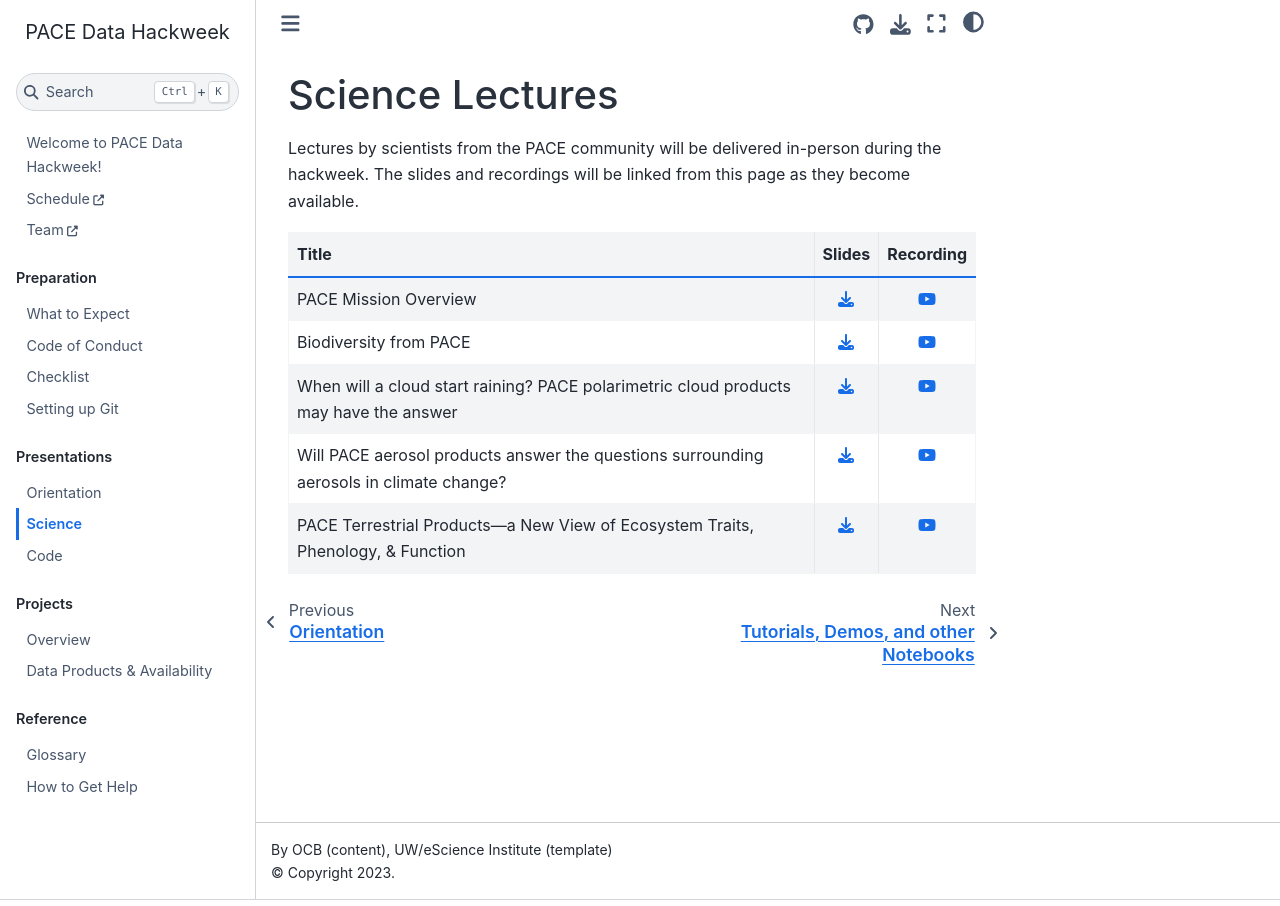
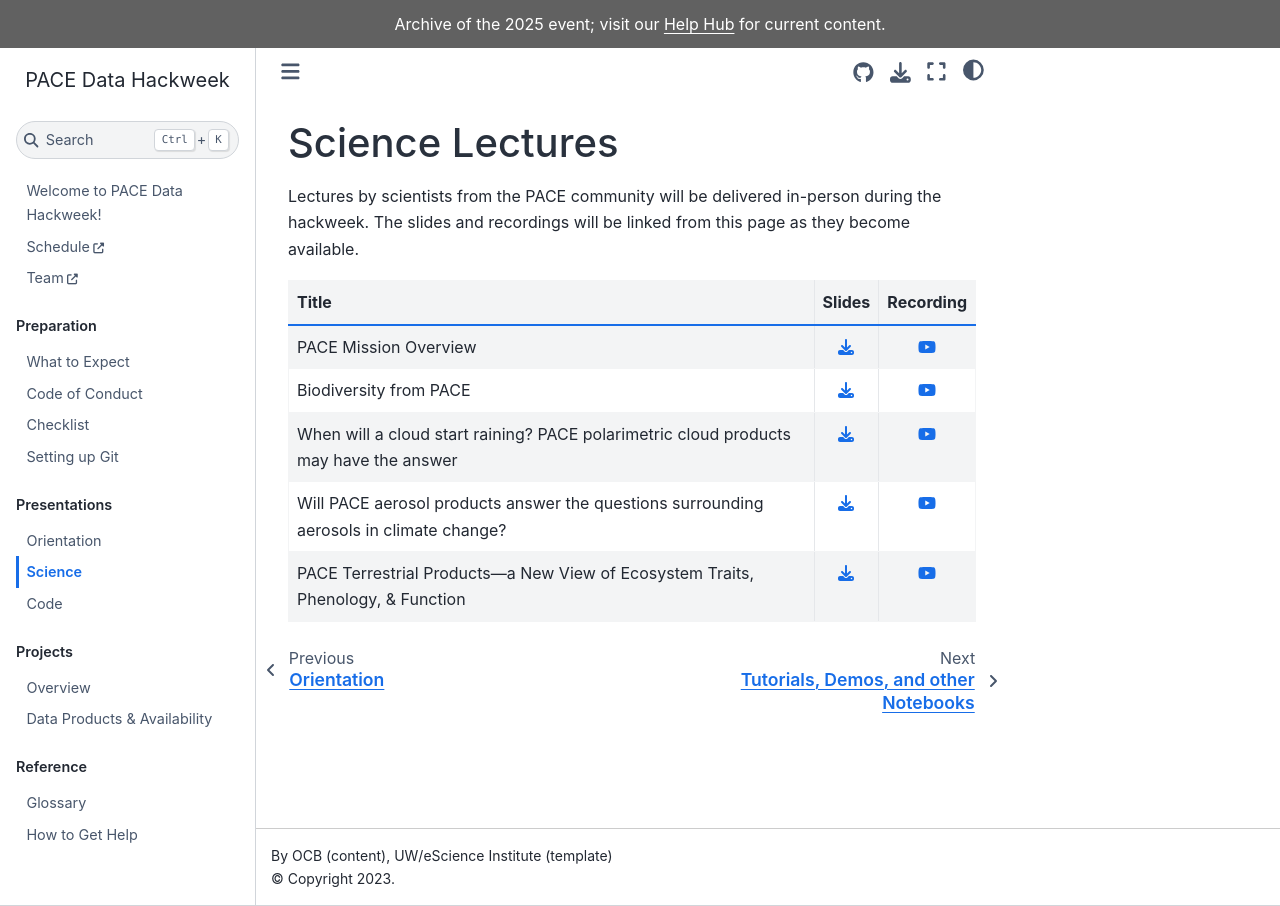
Before and after one commit to PACEHackWeek/pace-2025, a Jupyter Book: the page built from book/presentations/lectures.md, in a window 1280 px wide. Built offline with Jupyter Book 1.0.4 settings and Sphinx 7.4.7 and the Sphinx Book theme 1.1.4, drawn with Linux system fonts in a browser that asks for light colours.

Commit message:
add banner

```diff
--- a/book/_config.yml
+++ b/book/_config.yml
@@ -55,7 +55,8 @@ sphinx:
         - as_version: 4
         - false # setting to the default `true` seems to break math, `false` uses MyST instead of Commmonmark
 html:
-  # announcement: "Content under development, check back for updates!"
+  announcement: |
+    Archive of the 2025 event; visit our <a href="https://nasa.github.io/oceandata-notebooks/" style="color:white;">Help Hub</a> for current content.
   use_edit_page_button: true
   use_issues_button: true
   use_repository_button: true
```
